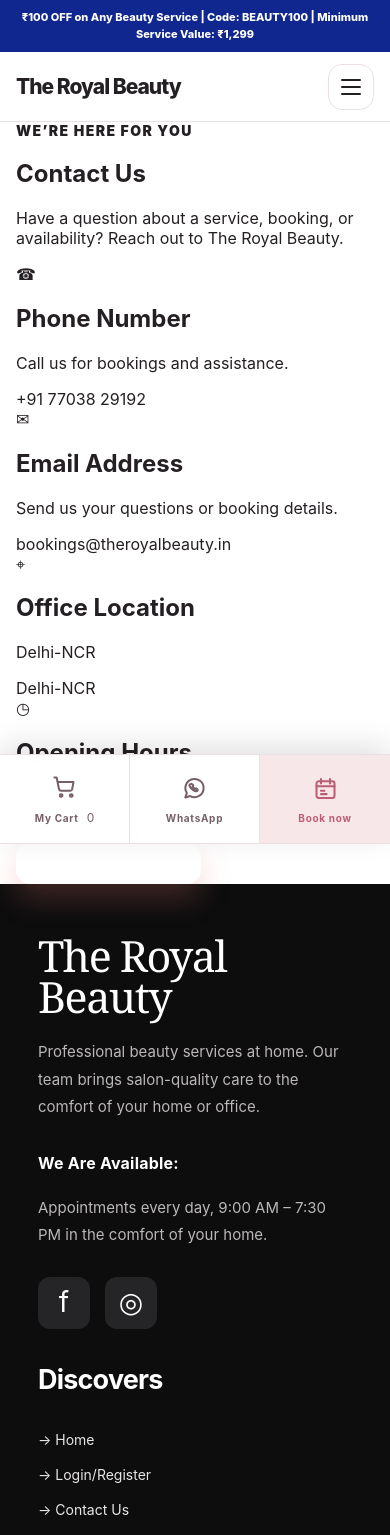
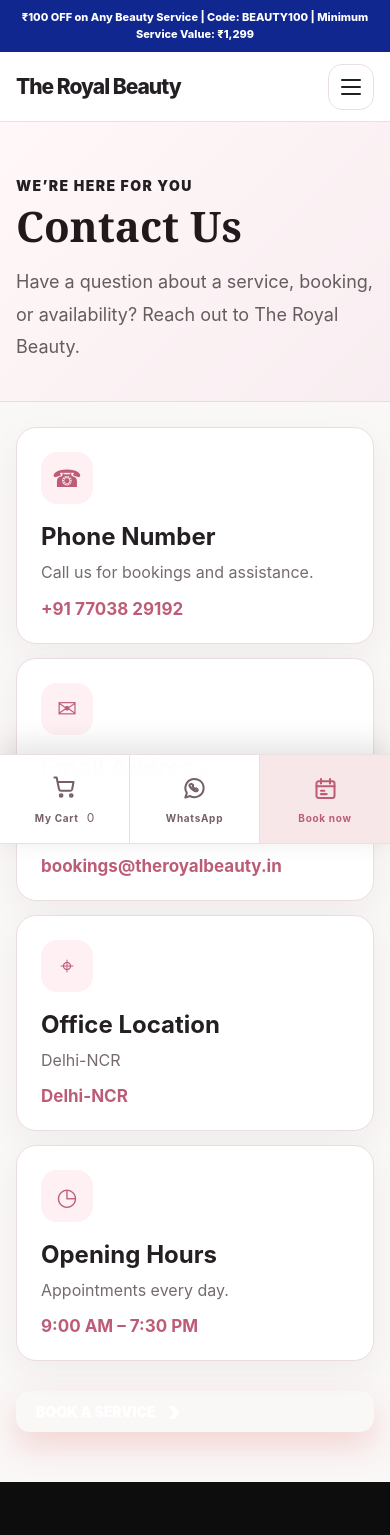
Before and after one commit to heyvivek-sketch/theroyalbeauty--2, a Next.js app: page /contact in a window 390 px wide. Shown: the top 1535 px of the page. Built offline with nearby package versions, Linux system fonts and the light colour scheme; no server answers; the database is empty.

Commit message:
style: add contact and terms pages

```diff
--- a/app/globals.css
+++ b/app/globals.css
@@ -758,3 +758,30 @@
 .danger-text-btn:hover{
   background:#fff1f3!important;
 }
+
+
+.info-page{min-height:70vh;background:#faf7f7;padding-bottom:80px}
+.info-hero{padding:90px 0 55px;background:linear-gradient(135deg,#fff7f8,#f8eef1);border-bottom:1px solid #eadde1}
+.info-hero h1{font-family:Georgia,serif;font-size:clamp(42px,7vw,76px);line-height:1.05;margin:10px 0 18px;color:#21191b}
+.info-hero p{max-width:700px;color:#665b5e;font-size:18px;line-height:1.8;margin:0}
+.info-grid{display:grid;grid-template-columns:repeat(2,minmax(0,1fr));gap:22px;padding-top:42px}
+.info-card{background:#fff;border:1px solid #eadde1;border-radius:24px;padding:30px;box-shadow:0 12px 35px rgba(60,30,40,.05)}
+.info-icon{width:52px;height:52px;border-radius:16px;background:#fff0f3;color:#bd5c76;display:grid;place-items:center;font-size:24px;margin-bottom:18px}
+.info-card h2{margin:0 0 8px;font-size:24px}
+.info-card p{color:#756b6e;line-height:1.7;margin:0 0 12px}
+.info-card a,.info-card span{font-weight:700;color:#bd5c76;text-decoration:none;font-size:17px}
+.info-actions{display:flex;gap:14px;align-items:center;padding-top:30px}
+.terms-card{margin-top:42px;background:#fff;border:1px solid #eadde1;border-radius:24px;padding:38px 42px;box-shadow:0 12px 35px rgba(60,30,40,.05)}
+.terms-card>div+div{margin-top:30px}
+.terms-card h2{font-size:22px;margin:0 0 10px}
+.terms-card p{color:#655b5e;line-height:1.9;font-size:17px;margin:0;white-space:pre-line}
+.terms-card a{color:#bd5c76;font-weight:700}
+@media(max-width:700px){
+ .info-page{padding-bottom:50px}
+ .info-hero{padding:55px 0 38px}
+ .info-grid{grid-template-columns:1fr;padding-top:25px;gap:14px}
+ .info-card{padding:24px;border-radius:20px}
+ .terms-card{margin-top:25px;padding:26px 22px;border-radius:20px}
+ .info-actions{flex-direction:column;align-items:stretch}
+ .info-actions>*{width:100%;text-align:center}
+}
```
